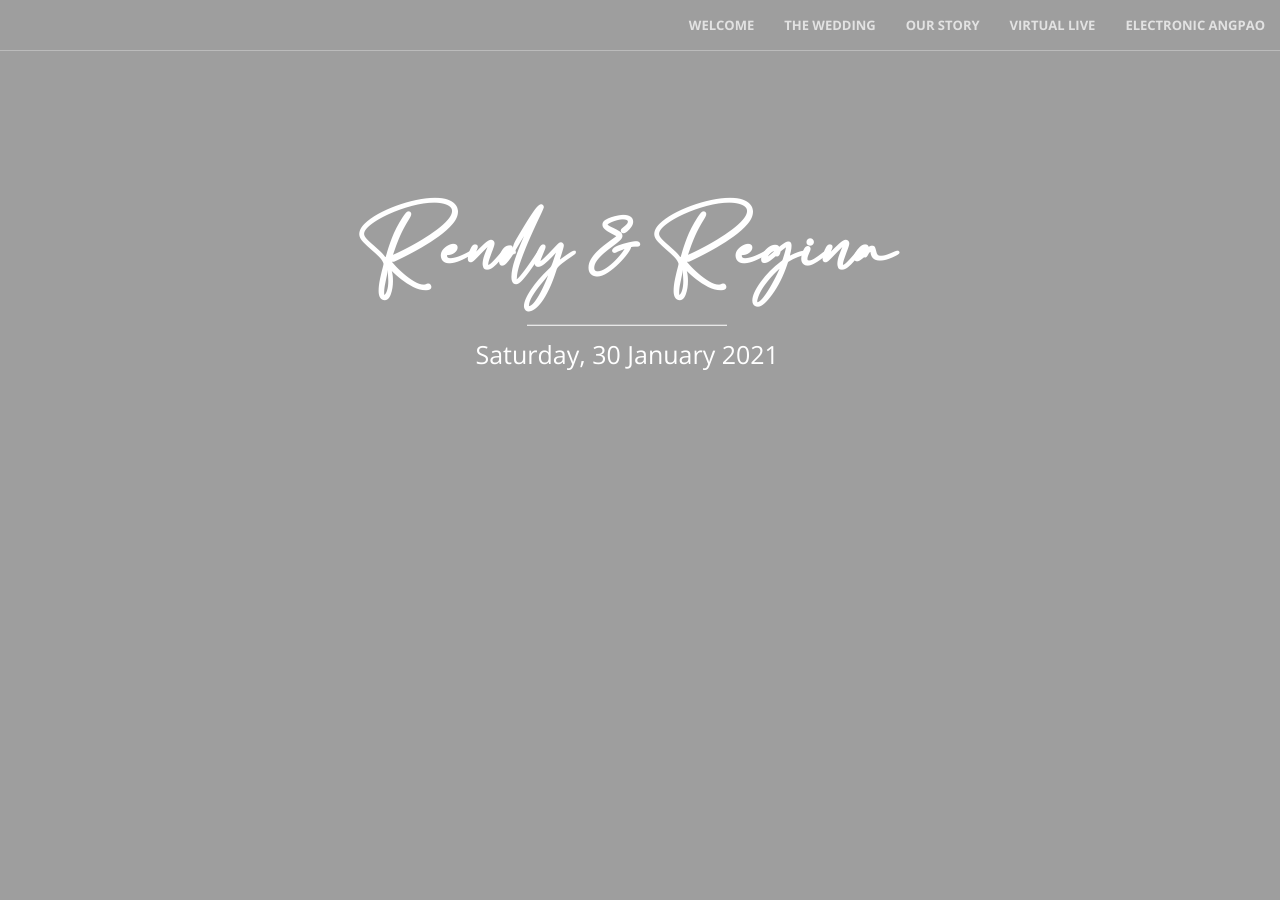
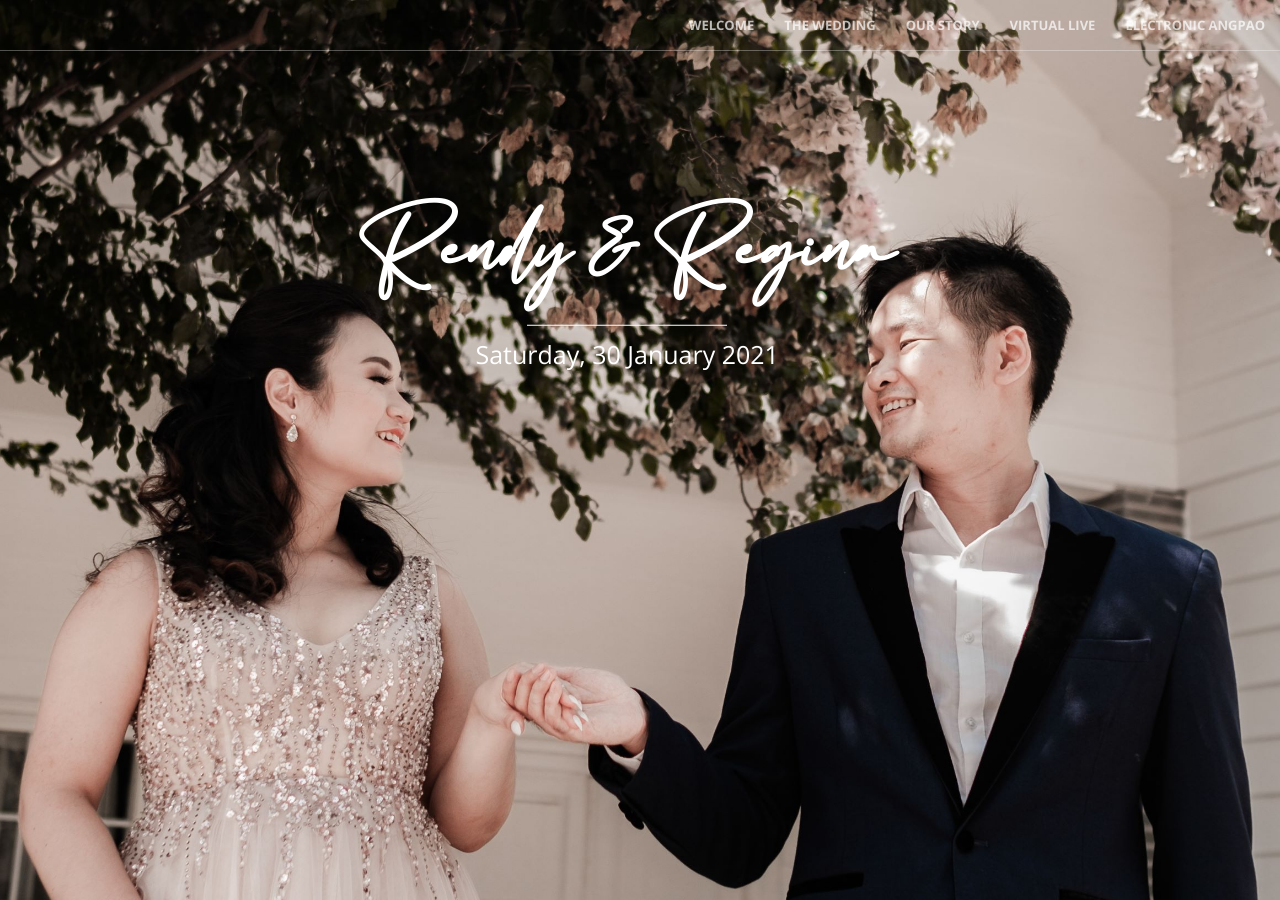
Before and after one commit to michaelwong753/wedding-website, a Jekyll site: the page built from index.html, in a window 1280 px wide and 900 px high. Built offline with Jekyll 4.4.1, drawn with Linux system fonts in a browser that asks for light colours; some web fonts are replaced.

Commit message:
edit pic

```diff
--- a/css/creative.css
+++ b/css/creative.css
@@ -235,7 +235,7 @@ header {
     min-height: 450px;
     text-align: center;
     color: #fff;
-    background-image: url(https://michaelwong753.github.io/wedding-website/img/test2.jpg);
+    background-image: url(https://michaelwong753.github.io/wedding-website/img/portfolio/1alt.jpg);
     background-position: center;
     -webkit-background-size: cover;
     -moz-background-size: cover;
```
Also changed, not shown: img/portfolio/1alt.jpg (added), img/portfolio/Slideshow 2.jpg, img/portfolio/Slideshow 5.jpg, img/portfolio/Slideshow 6.jpg, 5 other files.
